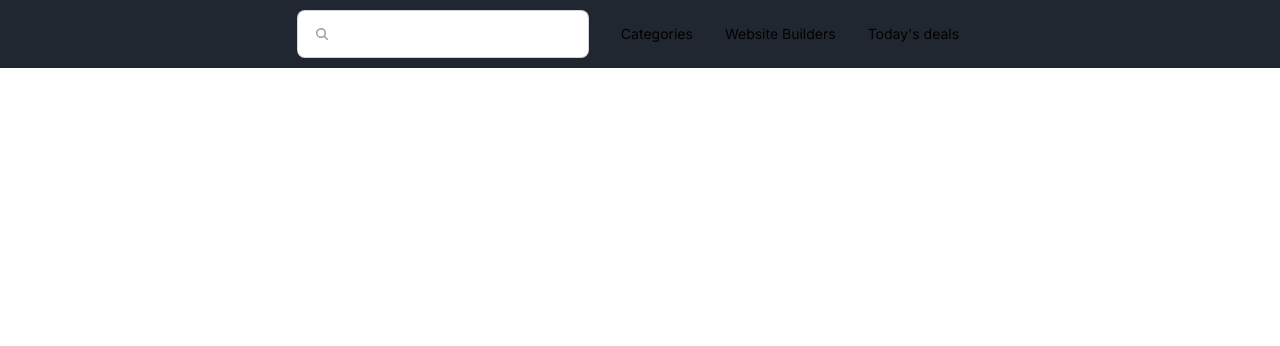
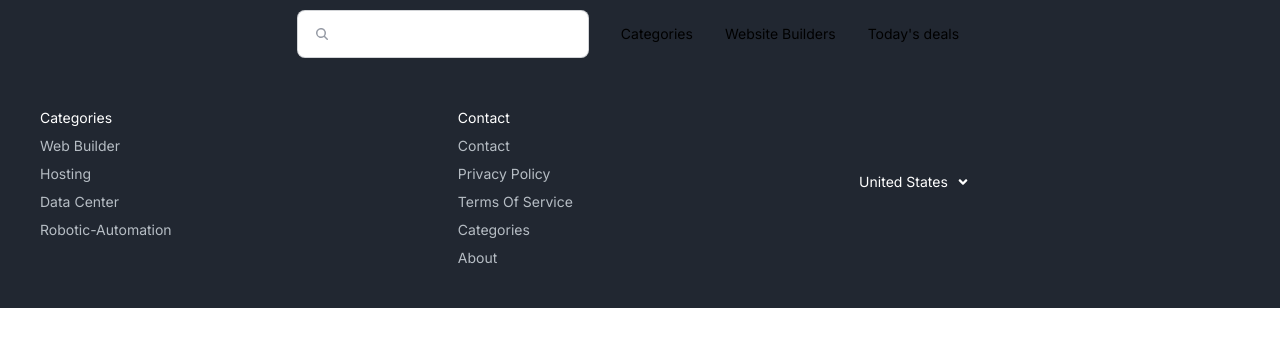
Before and after one commit to moazzemhossainnahid/webbuilder-client, a Next.js app: page / in a window 1280 px wide. Shown: the top 346 px of the page. Built offline with nearby package versions, Linux system fonts and the light colour scheme.

Commit message:
add footer

```diff
--- a/package.json
+++ b/package.json
@@ -12,7 +12,8 @@
     "daisyui": "^4.7.2",
     "next": "14.1.0",
     "react": "^18",
-    "react-dom": "^18"
+    "react-dom": "^18",
+    "react-icons": "^5.0.1"
   },
   "devDependencies": {
     "@types/node": "^20",
--- a/src/components/shared/Footer/Footer.tsx
+++ b/src/components/shared/Footer/Footer.tsx
@@ -1,10 +1,28 @@
 import React from 'react';
+import { FaAngleDown } from 'react-icons/fa';
 
 const Footer: React.FC = () => {
     return (
-        <div>
-
-        </div>
+<footer className="footer p-10 bg-[#212731] text-neutral-content">
+  <nav>
+    <h6 className="text-white">Categories</h6>
+    <a className="link link-hover text-[#B6BDC4] text-sm">Web Builder</a>
+    <a className="link link-hover text-[#B6BDC4] text-sm">Hosting</a>
+    <a className="link link-hover text-[#B6BDC4] text-sm">Data Center</a>
+    <a className="link link-hover text-[#B6BDC4] text-sm">Robotic-Automation</a>
+  </nav>
+  <nav>
+    <h6 className="text-white">Contact</h6>
+    <a className="link link-hover text-[#B6BDC4] text-sm">Contact</a>
+    <a className="link link-hover text-[#B6BDC4] text-sm">Privacy Policy</a>
+    <a className="link link-hover text-[#B6BDC4] text-sm">Terms Of Service</a>
+    <a className="link link-hover text-[#B6BDC4] text-sm">Categories</a>
+    <a className="link link-hover text-[#B6BDC4] text-sm">About</a>
+  </nav>
+  <nav className='md:pt-16'>
+    <h6 className="text-white flex justify-center items-center gap-2">United States <FaAngleDown/></h6>
+  </nav>
+</footer>
     );
 };
 
```
Also changed, not shown: 1 other file (tests, documents, lock files or other folders).
